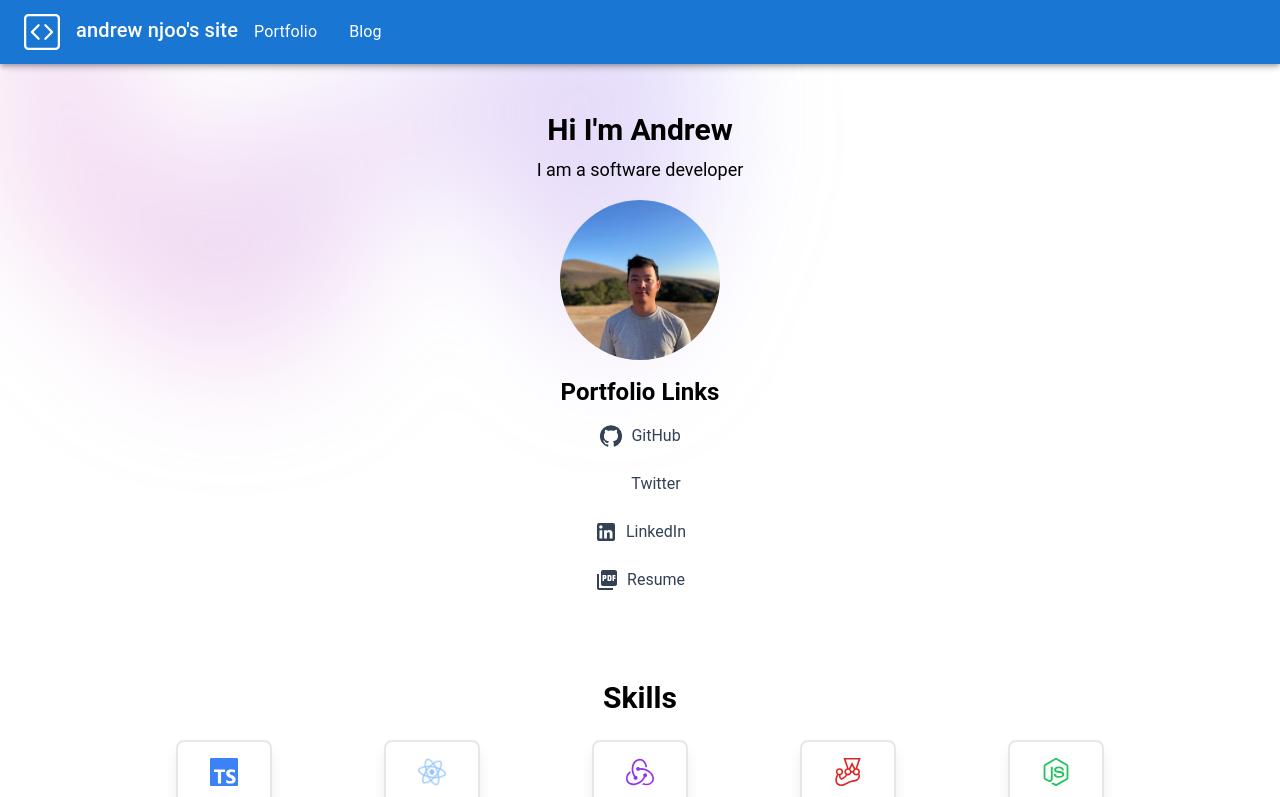
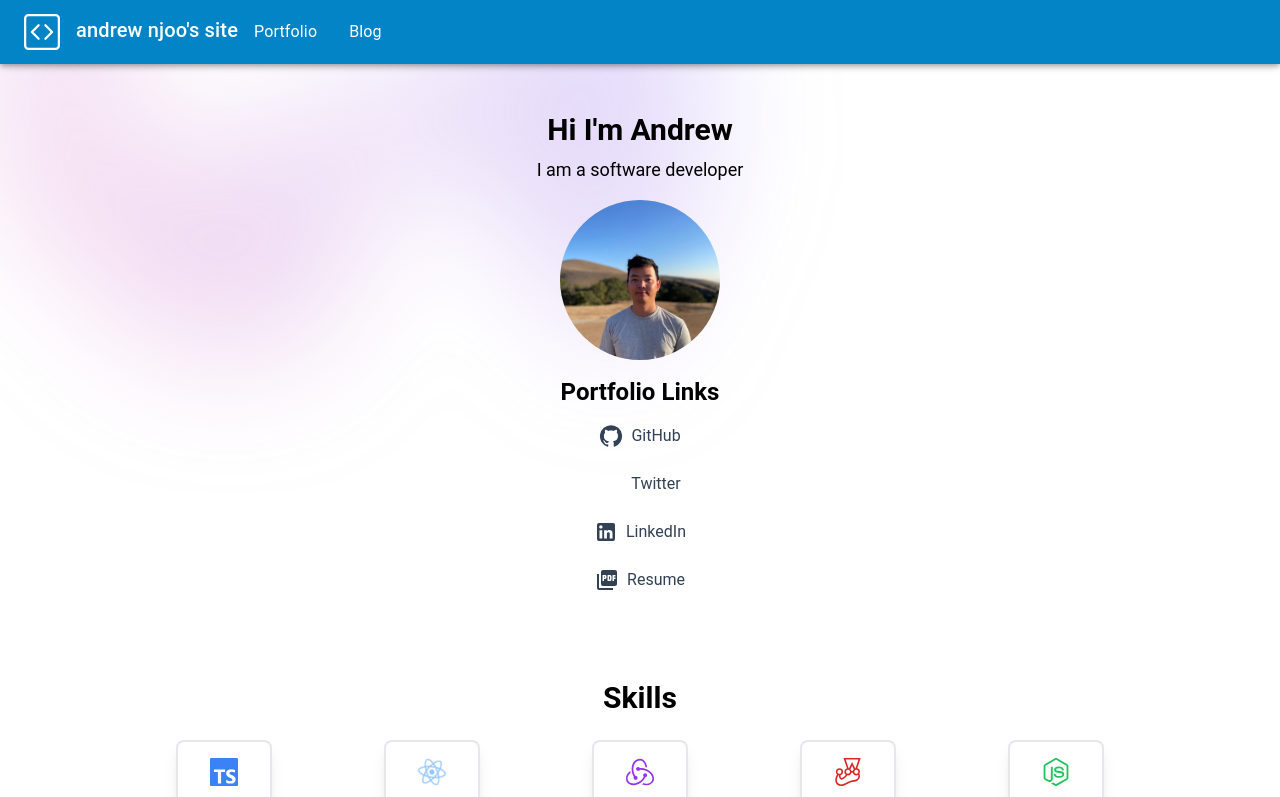
Before and after one commit to adnjoo/portfolio-website, a Next.js app: page / in a window 1280 px wide. Shown: the top 797 px of the page. Built offline with nearby package versions, Linux system fonts and the light colour scheme; some icons are missing.

Commit message:
!bg-sky-600

```diff
--- a/src/components/NavBar.tsx
+++ b/src/components/NavBar.tsx
@@ -45,7 +45,7 @@ export default function ResponsiveAppBar(): any {
   };
 
   return (
-    <AppBar position='static' className='bg-sky-600'>
+    <AppBar position='static' className='!bg-sky-600'>
       <Container maxWidth='xl'>
         <Toolbar disableGutters>
           {/* Desktop view */}
```
